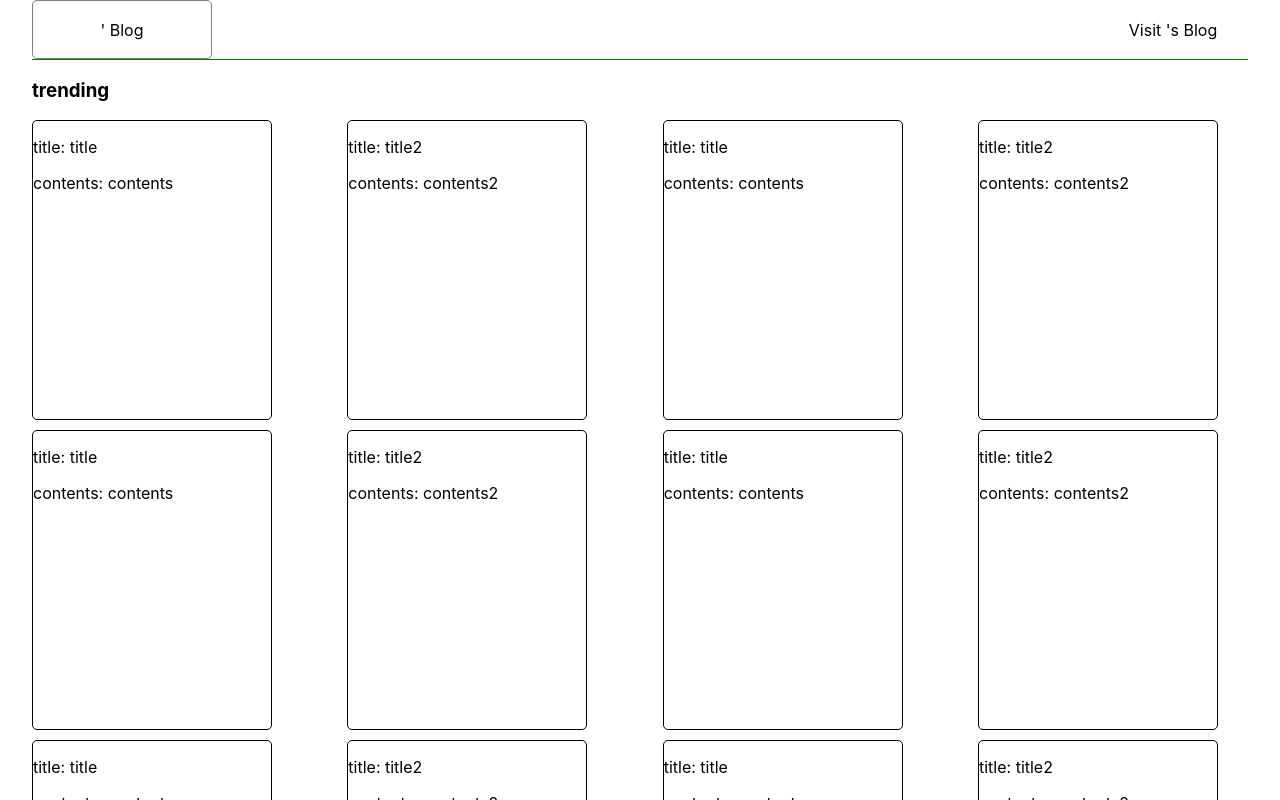
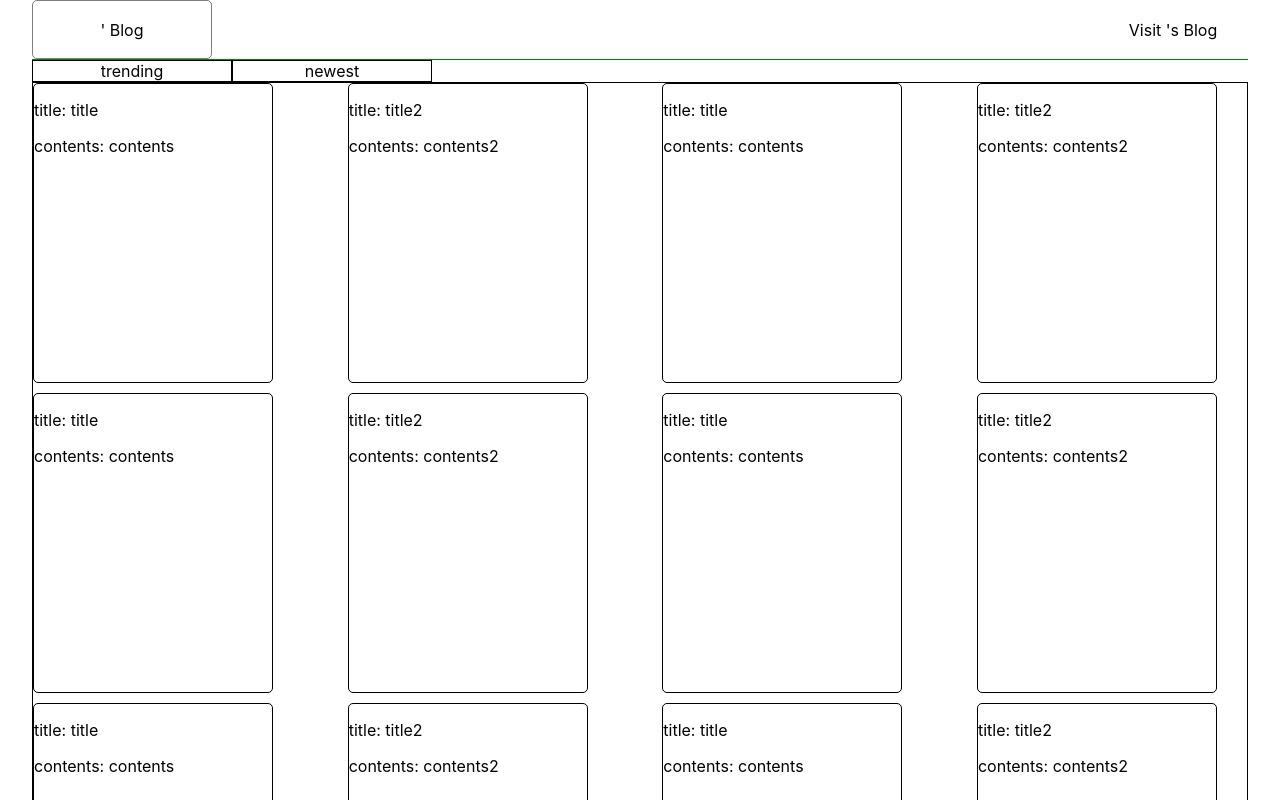
Before and after one commit to hayoung0Lee/Toy-NextJS-BloggingTool, a Next.js app: page / in a window 1280 px wide. Shown: the top 800 px of the page. Built offline with nearby package versions, Linux system fonts and the light colour scheme.

Commit message:
Add Tab components

```diff
--- /dev/null
+++ b/components/tab-content.js
@@ -0,0 +1,6 @@
+const TabContent = ({ children }) => {
+  console.log("Tab", children);
+  return <div>{children}</div>;
+};
+
+export default TabContent;
--- /dev/null
+++ b/components/tab.js
@@ -0,0 +1,44 @@
+import { useEffect, useState } from "react";
+import styled from "styled-components";
+
+const TabMenu = styled.div`
+  display: flex;
+
+  & > a > div {
+    border: 1px solid black;
+    width: 200px;
+    heigh: 80px;
+    display: flex;
+    align-contents: center;
+    justify-content: center;
+    cursor: pointer;
+  }
+`;
+
+const TabBody = styled.div`
+  border: 1px solid black;
+  //   width: ${(props) => props.width}px;
+  //   height: 400px;
+`;
+
+const Tab = ({ children }) => {
+  const [currentTabIndex, setTab] = useState(0);
+  return (
+    <>
+      <TabMenu>
+        {children?.map((t, index) => {
+          return (
+            <a onClick={() => setTab(index)}>
+              <div key={index}>{t.props.title}</div>
+            </a>
+          );
+        })}
+      </TabMenu>
+      <TabBody width={200 * children.length}>
+        {children && children[currentTabIndex]}
+      </TabBody>
+    </>
+  );
+};
+
+export default Tab;
--- a/pages/index.js
+++ b/pages/index.js
@@ -3,6 +3,8 @@ import dummy from "../dummy.json";
 import Card from "../components/card";
 import CardLayout from "../components/card-layout";
 import { repeatMultiple } from "../utils/common";
+import Tab from "../components/tab";
+import TabContent from "../components/tab-content";
 
 export default function Home() {
   return (
@@ -11,13 +13,16 @@ export default function Home() {
         <title>Blog Main</title>
         <link rel="icon" href="/favicon.ico" />
       </Head>
-
-      <h3>trending</h3>
-      <CardLayout>
-        {repeatMultiple(dummy, 10).map((data, index) => {
-          return <Card key={index} data={data} />;
-        })}
-      </CardLayout>
+      <Tab>
+        <TabContent title="trending">
+          <CardLayout>
+            {repeatMultiple(dummy, 10).map((data, index) => {
+              return <Card key={index} data={data} />;
+            })}
+          </CardLayout>
+        </TabContent>
+        <TabContent title="newest">second tab</TabContent>
+      </Tab>
     </>
   );
 }
```
Also changed, not shown: pages/[username]/index.js (+12 -1 lines).
